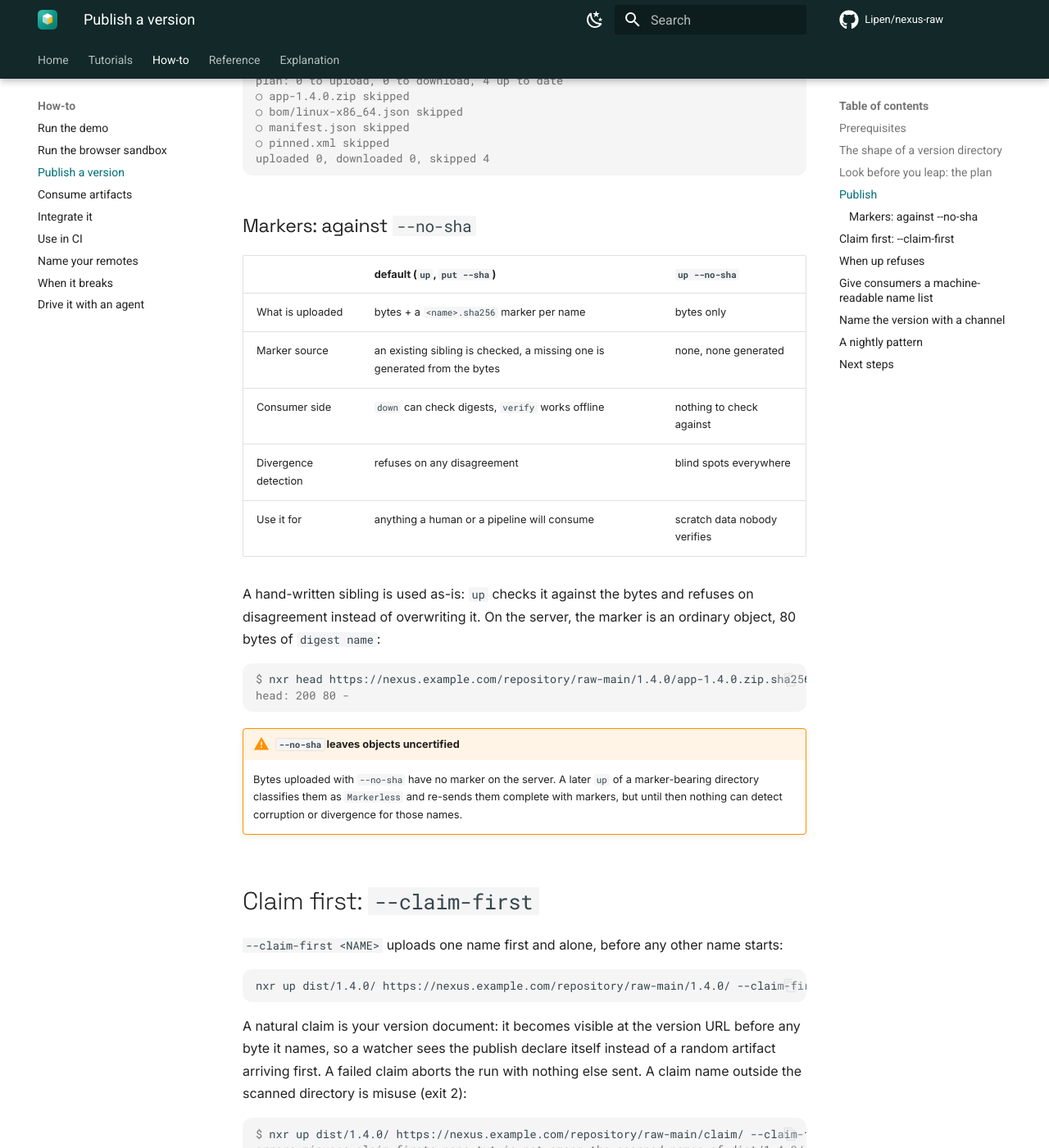
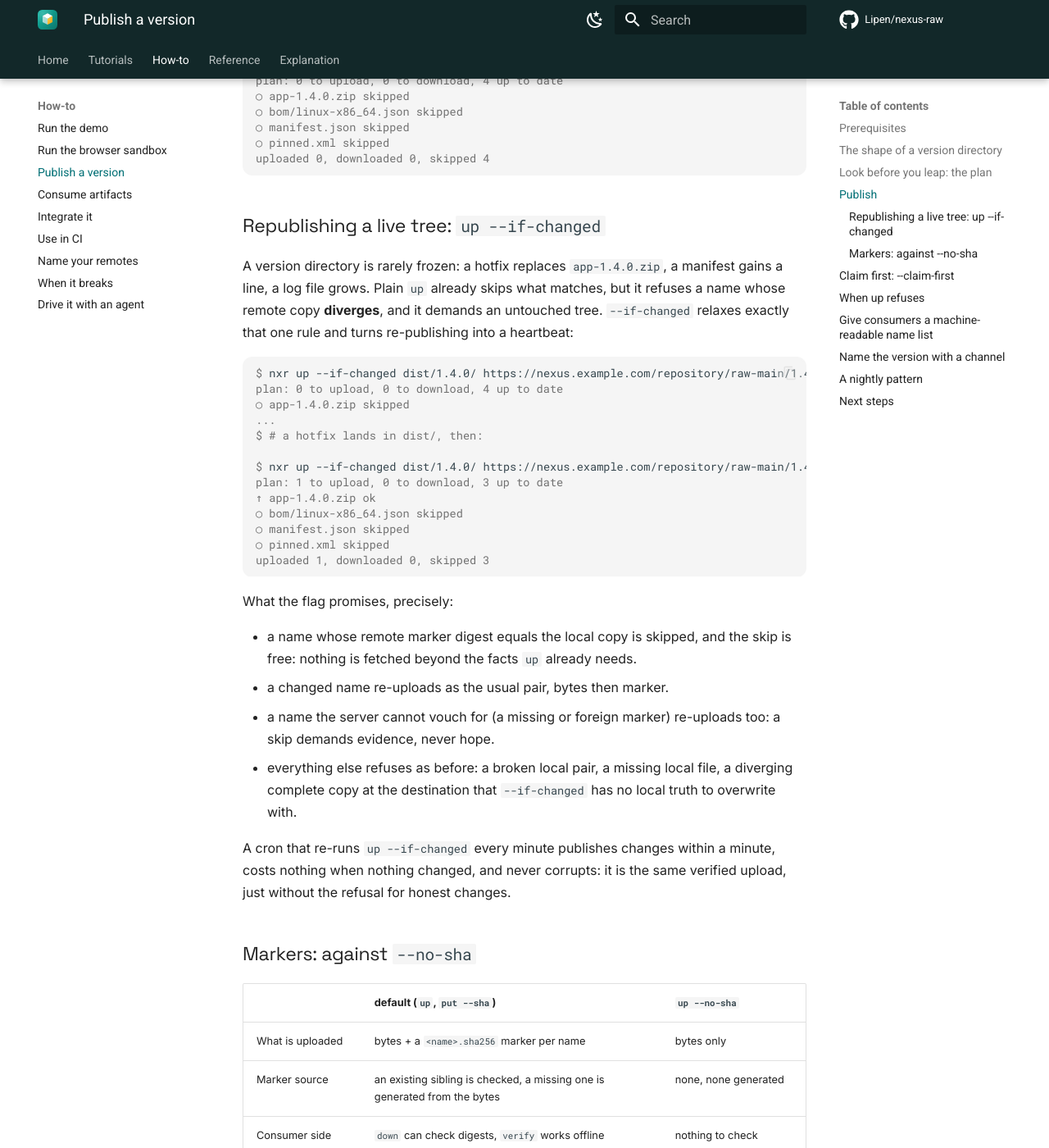
Before and after one commit to Lipen/nexus-raw, an MkDocs documentation site: the page built from docs/how-to/publish.md, in a window 1280 px wide and 1400 px high, scrolled down 2456 px. Shown: the whole window at 82% size. Built offline with MkDocs 1.6.1 and Material for MkDocs 9.7.7, drawn with Linux system fonts in a browser that asks for light colours; comment, search, counter and statistics services are not loaded.

Commit message:
docs: the wave features are sold, not just listed

````diff
--- a/docs/how-to/publish.md
+++ b/docs/how-to/publish.md
@@ -98,6 +98,37 @@ plan: 0 to upload, 0 to download, 4 up to date
 ○ pinned.xml skipped
 uploaded 0, downloaded 0, skipped 4
 ```
+
+### Republishing a live tree: `up --if-changed`
+
+A version directory is rarely frozen: a hotfix replaces `app-1.4.0.zip`, a manifest gains a line, a log file grows.
+Plain `up` already skips what matches, but it refuses a name whose remote copy **diverges**, and it demands an untouched tree.
+`--if-changed` relaxes exactly that one rule and turns re-publishing into a heartbeat:
+
+```console
+$ nxr up --if-changed dist/1.4.0/ https://nexus.example.com/repository/raw-main/1.4.0/
+plan: 0 to upload, 0 to download, 4 up to date
+○ app-1.4.0.zip skipped
+...
+$ # a hotfix lands in dist/, then:
+
+$ nxr up --if-changed dist/1.4.0/ https://nexus.example.com/repository/raw-main/1.4.0/
+plan: 1 to upload, 0 to download, 3 up to date
+↑ app-1.4.0.zip ok
+○ bom/linux-x86_64.json skipped
+○ manifest.json skipped
+○ pinned.xml skipped
+uploaded 1, downloaded 0, skipped 3
+```
+
+What the flag promises, precisely:
+
+- a name whose remote marker digest equals the local copy is skipped, and the skip is free: nothing is fetched beyond the facts `up` already needs.
+- a changed name re-uploads as the usual pair, bytes then marker.
+- a name the server cannot vouch for (a missing or foreign marker) re-uploads too: a skip demands evidence, never hope.
+- everything else refuses as before: a broken local pair, a missing local file, a diverging complete copy at the destination that `--if-changed` has no local truth to overwrite with.
+
+A cron that re-runs `up --if-changed` every minute publishes changes within a minute, costs nothing when nothing changed, and never corrupts: it is the same verified upload, just without the refusal for honest changes.
 
 ### Markers: against `--no-sha`
 
````
Also changed, not shown: docs/explanation/design.md (+4 -0 lines), docs/how-to/consume.md (+19 -0 lines), docs/how-to/troubleshoot.md (+22 -0 lines), docs/reference/api.md (+7 -0 lines).
